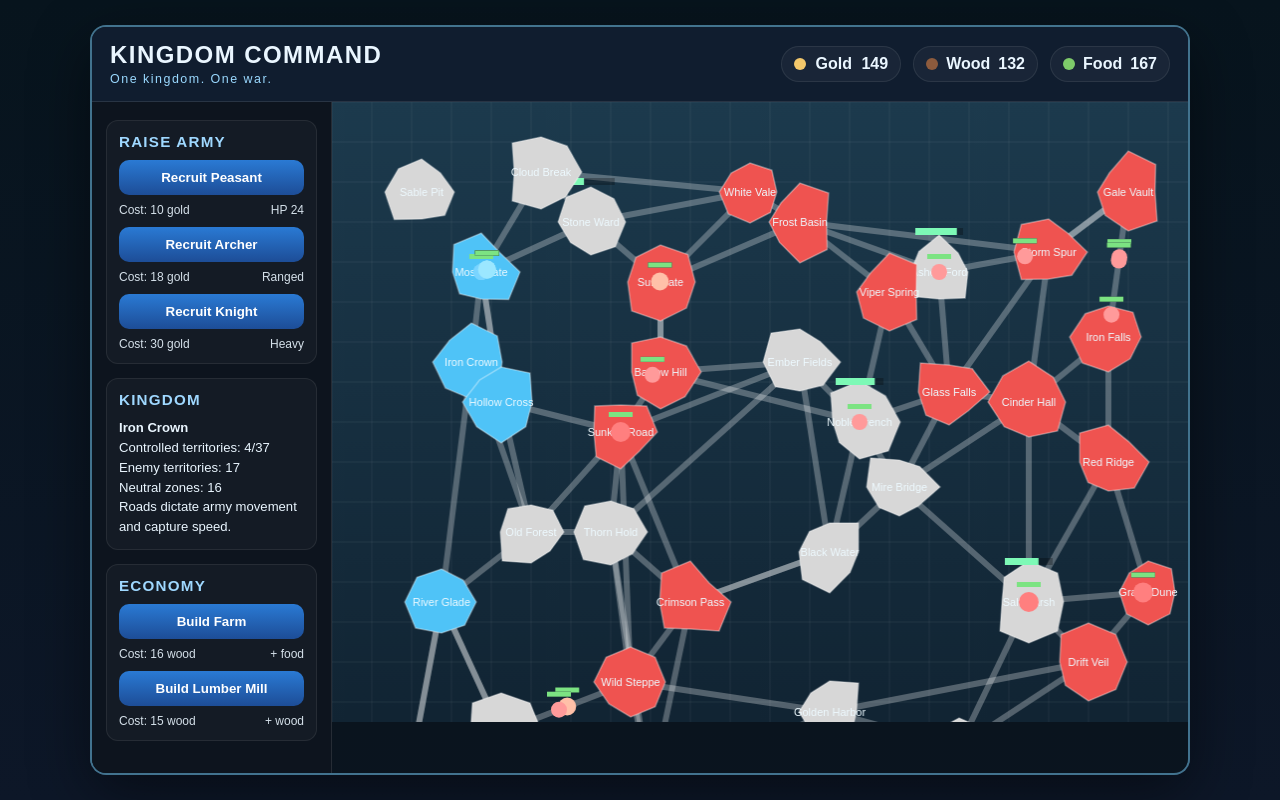
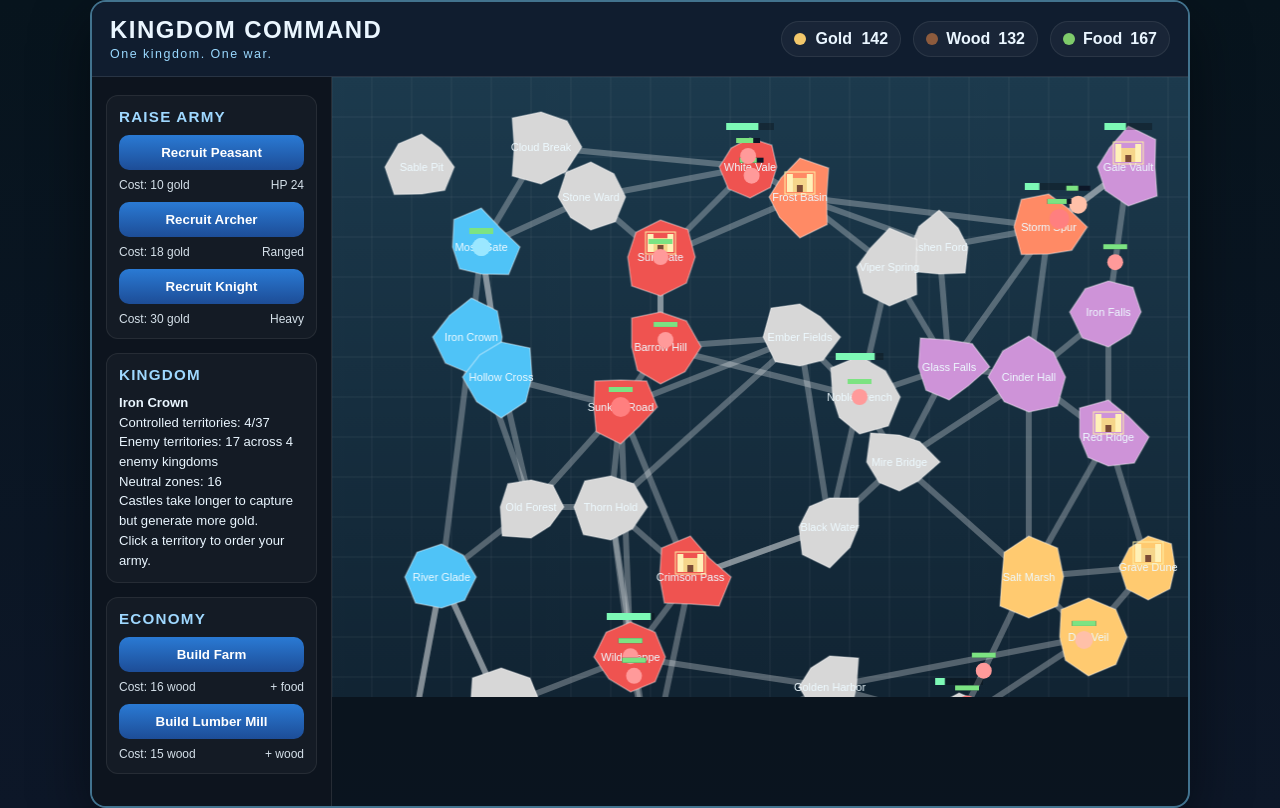
Before and after one commit to rishpakel/coolestGame, a plain HTML site: page index.html in a window 1280 px wide. Both pictures are taken after a click on the button "Build Farm". Drawn offline with Linux system fonts and the light colour scheme.

Commit message:
multiple fixes

```diff
--- a/index.html
+++ b/index.html
@@ -246,7 +246,20 @@
           const r = radius * drift;
           points.push({ x: x + Math.cos(angle) * r, y: y + Math.sin(angle) * r });
         }
-        return { id, name, owner, x, y, radius, points, color, capture: 0, spawnTimer: 2 + Math.random() * 2.5 };
+        return {
+          id,
+          name,
+          owner,
+          x,
+          y,
+          radius,
+          points,
+          color,
+          capture: 0,
+          goldIncome: 0.02,
+          castle: false,
+          spawnTimer: 2 + Math.random() * 2.5
+        };
       }
 
       function buildWorld() {
@@ -255,24 +268,24 @@
           ['river-glade', 'River Glade', 'player', 110, 500, '#4fc3f7'],
           ['moss-gate', 'Moss Gate', 'neutral', 150, 170, '#d7d7d7'],
           ['stone-ward', 'Stone Ward', 'neutral', 260, 120, '#d7d7d7'],
-          ['sun-gate', 'Sun Gate', 'enemy', 330, 180, '#ef5350'],
-          ['frost-basin', 'Frost Basin', 'enemy', 470, 120, '#ef5350'],
+          ['sun-gate', 'Sun Gate', 'enemy-north', 330, 180, '#ef5350'],
+          ['frost-basin', 'Frost Basin', 'enemy-east', 470, 120, '#ff8a65'],
           ['ashen-ford', 'Ashen Ford', 'neutral', 610, 170, '#d7d7d7'],
-          ['storm-spur', 'Storm Spur', 'enemy', 720, 150, '#ef5350'],
-          ['gale-vault', 'Gale Vault', 'enemy', 800, 90, '#ef5350'],
+          ['storm-spur', 'Storm Spur', 'enemy-east', 720, 150, '#ff8a65'],
+          ['gale-vault', 'Gale Vault', 'enemy-south', 800, 90, '#ce93d8'],
           ['iron-falls', 'Iron Falls', 'neutral', 780, 235, '#d7d7d7'],
-          ['red-ridge', 'Red Ridge', 'enemy', 780, 360, '#ef5350'],
-          ['grave-dune', 'Grave Dune', 'enemy', 820, 490, '#ef5350'],
-          ['cinder-hall', 'Cinder Hall', 'enemy', 700, 300, '#ef5350'],
+          ['red-ridge', 'Red Ridge', 'enemy-south', 780, 360, '#ce93d8'],
+          ['grave-dune', 'Grave Dune', 'enemy-west', 820, 490, '#ffca70'],
+          ['cinder-hall', 'Cinder Hall', 'enemy-south', 700, 300, '#ce93d8'],
           ['glass-falls', 'Glass Falls', 'neutral', 620, 290, '#d7d7d7'],
           ['salt-marsh', 'Salt Marsh', 'neutral', 700, 500, '#d7d7d7'],
-          ['drift-veil', 'Drift Veil', 'neutral', 760, 560, '#d7d7d7'],
+          ['drift-veil', 'Drift Veil', 'enemy-west', 760, 560, '#ffca70'],
           ['copper-reef', 'Copper Reef', 'neutral', 630, 645, '#d7d7d7'],
           ['golden-harbor', 'Golden Harbor', 'neutral', 500, 610, '#d7d7d7'],
           ['misty-pines', 'Misty Pines', 'neutral', 450, 700, '#d7d7d7'],
-          ['wren-moor', 'Wren Moor', 'enemy', 320, 690, '#ef5350'],
+          ['wren-moor', 'Wren Moor', 'enemy-west', 320, 690, '#ffca70'],
           ['wild-steppe', 'Wild Steppe', 'neutral', 300, 580, '#d7d7d7'],
-          ['crimson-pass', 'Crimson Pass', 'enemy', 360, 500, '#ef5350'],
+          ['crimson-pass', 'Crimson Pass', 'enemy-north', 360, 500, '#ef5350'],
           ['black-water', 'Black Water', 'neutral', 500, 450, '#d7d7d7'],
           ['mire-bridge', 'Mire Bridge', 'neutral', 570, 385, '#d7d7d7'],
           ['ember-fields', 'Ember Fields', 'neutral', 470, 260, '#d7d7d7'],
@@ -284,13 +297,18 @@
           ['deep-hedge', 'Deep Hedge', 'neutral', 80, 660, '#d7d7d7'],
           ['cloud-break', 'Cloud Break', 'neutral', 210, 70, '#d7d7d7'],
           ['sable-pit', 'Sable Pit', 'neutral', 90, 90, '#d7d7d7'],
-          ['white-vale', 'White Vale', 'enemy', 420, 90, '#ef5350'],
+          ['white-vale', 'White Vale', 'enemy-north', 420, 90, '#ef5350'],
           ['barrow-hill', 'Barrow Hill', 'neutral', 330, 270, '#d7d7d7'],
           ['noble-trench', 'Noble Trench', 'neutral', 530, 320, '#d7d7d7'],
           ['viper-spring', 'Viper Spring', 'neutral', 560, 190, '#d7d7d7']
         ];
 
         const territories = defs.map(([id, name, owner, x, y, color]) => makeTerritory(id, name, owner, x, y, color));
+        const castleIds = new Set(['sun-gate', 'frost-basin', 'gale-vault', 'red-ridge', 'grave-dune', 'crimson-pass']);
+        for (const territory of territories) {
+          territory.castle = castleIds.has(territory.id);
+          territory.goldIncome = territory.castle ? 0.18 : 0.02;
+        }
         const roads = [
           ['iron-crown', 'river-glade'], ['iron-crown', 'hollow-cross'], ['iron-crown', 'old-forest'], ['iron-crown', 'moss-gate'],
           ['river-glade', 'old-forest'], ['river-glade', 'deep-hedge'], ['river-glade', 'brass-grove'],
@@ -348,6 +366,7 @@
       };
 
       const allUnits = [];
+      let playerOrder = null;
       let lastFrame = 0;
       let gameOver = false;
       let victory = false;
@@ -385,6 +404,30 @@
         return world.territories.filter((territory) => territory.owner === owner).length;
       }
 
+      function isEnemyOwner(owner) {
+        return owner.startsWith('enemy-');
+      }
+
+      function getEnemyName(owner) {
+        const names = {
+          'enemy-north': 'Ashen League',
+          'enemy-east': 'Sunfire Court',
+          'enemy-south': 'Violet Dominion',
+          'enemy-west': 'Golden Horde'
+        };
+        return names[owner] || owner;
+      }
+
+      function getEnemyColor(owner) {
+        const colors = {
+          'enemy-north': '#ef5350',
+          'enemy-east': '#ff8a65',
+          'enemy-south': '#ce93d8',
+          'enemy-west': '#ffca70'
+        };
+        return colors[owner] || '#ef5350';
+      }
+
       function findPath(startId, endId) {
         if (startId === endId) return [startId];
         const graph = new Map();
@@ -414,7 +457,7 @@
         let bestDist = Infinity;
         for (const territory of world.territories) {
           if (unit.team === 'player' && territory.owner === 'player') continue;
-          if (unit.team === 'enemy' && territory.owner === 'enemy') continue;
+          if (unit.team === 'enemy' && territory.owner === unit.faction) continue;
           const dist = getDistance(unit, territory);
           if (dist < bestDist) {
             bestDist = dist;
@@ -430,15 +473,17 @@
         foodValue.textContent = Math.floor(playerKingdom.food);
 
         const controlled = getControlledTerritories('player');
-        const enemyControlled = world.territories.filter((territory) => territory.owner === 'enemy').length;
+        const enemyControlled = world.territories.filter((territory) => isEnemyOwner(territory.owner)).length;
         const neutral = world.territories.filter((territory) => territory.owner === 'neutral').length;
+        const enemyKingdoms = new Set(world.territories.filter((territory) => isEnemyOwner(territory.owner)).map((territory) => territory.owner));
 
         kingdomStatus.innerHTML = `
           <strong>${playerKingdom.name}</strong><br>
           Controlled territories: ${controlled}/${world.territories.length}<br>
-          Enemy territories: ${enemyControlled}<br>
+          Enemy territories: ${enemyControlled} across ${enemyKingdoms.size} enemy kingdoms<br>
           Neutral zones: ${neutral}<br>
-          Roads dictate army movement and capture speed.
+          Castles take longer to capture but generate more gold.<br>
+          ${playerOrder ? `Army ordered to: ${territoryLookup.get(playerOrder)?.name || 'destination'}` : 'Click a territory to order your army.'}
         `;
       }
 
@@ -454,6 +499,7 @@
           id: Math.random().toString(16).slice(2),
           type,
           team,
+          faction: team === 'enemy' ? territoryId : 'player',
           x,
           y,
           radius: template.radius,
@@ -472,6 +518,12 @@
 
         allUnits.push(unit);
         if (team === 'player') playerKingdom.units.push(unit);
+
+        if (team === 'player' && playerOrder) {
+          const origin = territoryLookup.get(territoryId) || territoryLookup.get(playerKingdom.homeId);
+          unit.target = playerOrder;
+          unit.path = origin ? findPath(origin.id, playerOrder) : [playerOrder];
+        }
         return unit;
       }
 
@@ -527,17 +579,25 @@
           const playerUnitsHere = unitsHere.filter((unit) => unit.team === 'player').length;
           const enemyUnitsHere = unitsHere.filter((unit) => unit.team === 'enemy').length;
 
-          if (playerUnitsHere > 0 && territory.owner !== 'player') territory.capture += playerUnitsHere * 0.9;
-          if (enemyUnitsHere > 0 && territory.owner !== 'enemy') territory.capture -= enemyUnitsHere * 0.9;
+          const captureRate = territory.castle ? 0.38 : 0.9;
+          const hostileEnemyUnitsHere = unitsHere.filter((unit) => unit.team === 'enemy' && unit.faction !== territory.owner);
+          if (playerUnitsHere > 0 && territory.owner !== 'player') territory.capture += playerUnitsHere * captureRate;
+          if (hostileEnemyUnitsHere.length > 0 && territory.owner !== 'neutral') territory.capture -= hostileEnemyUnitsHere.length * captureRate;
+          if (hostileEnemyUnitsHere.length > 0 && territory.owner === 'neutral') territory.capture -= hostileEnemyUnitsHere.length * captureRate;
 
           if (territory.capture >= 100) {
             territory.owner = 'player';
             territory.capture = 0;
             territory.color = '#4fc3f7';
           } else if (territory.capture <= -100) {
-            territory.owner = 'enemy';
+            const factionCounts = new Map();
+            for (const unit of hostileEnemyUnitsHere) {
+              factionCounts.set(unit.faction, (factionCounts.get(unit.faction) || 0) + 1);
+            }
+            const captor = [...factionCounts.entries()].sort((a, b) => b[1] - a[1])[0];
+            territory.owner = captor ? captor[0] : 'enemy-north';
             territory.capture = 0;
-            territory.color = '#ef5350';
+            territory.color = getEnemyColor(territory.owner);
           }
 
           territory.capture = clamp(territory.capture, -100, 100);
@@ -546,21 +606,25 @@
 
       function addResourceIncome() {
         const controlled = getControlledTerritories('player');
-        playerKingdom.gold += 0.10 + controlled * 0.02;
+        const territoryGold = world.territories
+          .filter((territory) => territory.owner === 'player')
+          .reduce((total, territory) => total + territory.goldIncome, 0);
+        playerKingdom.gold += 0.10 + territoryGold;
         playerKingdom.food += playerKingdom.foodIncome + controlled * 0.01;
         playerKingdom.wood += playerKingdom.woodIncome + controlled * 0.01;
       }
 
       function spawnEnemyUnits(dt) {
         for (const territory of world.territories) {
-          if (territory.owner !== 'enemy') continue;
+          if (!isEnemyOwner(territory.owner)) continue;
           territory.spawnTimer -= dt;
           if (territory.spawnTimer > 0) continue;
 
           const roll = Math.random();
           const type = roll < 0.58 ? 'peasant' : roll < 0.85 ? 'archer' : 'knight';
           const unit = createUnit(type, 'enemy', territory.x + (Math.random() - 0.5) * 18, territory.y + (Math.random() - 0.5) * 18, territory.id);
-          unit.path = [territory.id];
+          unit.faction = territory.owner;
+          unit.path = playerOrder ? findPath(territory.id, playerOrder) : [territory.id];
           territory.spawnTimer = 3.5 + Math.random() * 2.2;
         }
       }
@@ -569,7 +633,8 @@
         let best = null;
         let bestDist = Infinity;
         for (const candidate of allUnits) {
-          if (candidate.team === unit.team) continue;
+          const sameSide = candidate.team === unit.team && (unit.team !== 'enemy' || candidate.faction === unit.faction);
+          if (sameSide) continue;
           const dist = getDistance(unit, candidate);
           if (dist < bestDist) {
             bestDist = dist;
@@ -604,7 +669,8 @@
           for (let j = i + 1; j < allUnits.length; j++) {
             const a = allUnits[i];
             const b = allUnits[j];
-            if (a.team === b.team) continue;
+            const sameSide = a.team === b.team && (a.team !== 'enemy' || a.faction === b.faction);
+            if (sameSide) continue;
             const dx = b.x - a.x;
             const dy = b.y - a.y;
             const dist = Math.hypot(dx, dy) || 0.001;
@@ -630,7 +696,7 @@
           const nearestEnemy = getNearestEnemyUnit(unit);
           const currentTerritory = findTerritoryAt(unit.x, unit.y);
 
-          if (nearestEnemy && getDistance(unit, nearestEnemy) <= unit.range + 22) {
+          if (nearestEnemy && getDistance(unit, nearestEnemy) <= unit.range) {
             const dx = nearestEnemy.x - unit.x;
             const dy = nearestEnemy.y - unit.y;
             const dist = Math.hypot(dx, dy) || 1;
@@ -639,12 +705,12 @@
                 dealDamage(unit, nearestEnemy);
                 unit.cooldown = unit.attackSpeed;
               }
-            } else {
-              moveUnitToward(unit, nearestEnemy.x, nearestEnemy.y, dt);
             }
           } else {
             if (!unit.path || unit.path.length === 0) {
-              const targetTerritory = getNearestEnemyTerritory(unit);
+              const targetTerritory = unit.team === 'player' && unit.target
+                ? territoryLookup.get(unit.target)
+                : getNearestEnemyTerritory(unit);
               const origin = currentTerritory || territoryLookup.get(unit.currentTerritoryId) || territoryLookup.get(playerKingdom.homeId);
               if (origin && targetTerritory) {
                 unit.path = findPath(origin.id, targetTerritory.id);
@@ -670,7 +736,9 @@
           }
 
           if (currentTerritory) {
-            const isHostile = (unit.team === 'player' && currentTerritory.owner !== 'player') || (unit.team === 'enemy' && currentTerritory.owner !== 'enemy');
+            const isHostile = unit.team === 'player'
+              ? currentTerritory.owner !== 'player'
+              : currentTerritory.owner !== unit.faction;
             if (isHostile) {
               currentTerritory.capture += (unit.team === 'player' ? 1 : -1) * (unit.type === 'knight' ? 10 : unit.type === 'archer' ? 7.5 : 5.5) * dt;
             }
@@ -692,12 +760,20 @@
         const clicked = findTerritoryAt(x, y);
         if (!clicked) return;
 
-        for (const unit of allUnits) {
+        playerOrder = clicked.id;
+
+        const playerUnits = allUnits.filter((unit) => unit.team === 'player');
+        const commandUnits = event.shiftKey ? playerUnits.filter((unit) => Number(unit.id.slice(-2), 16) % 2 === 0) : playerUnits;
+        for (const unit of commandUnits) {
           if (unit.team !== 'player') continue;
-          const origin = territoryLookup.get(unit.currentTerritoryId) || territoryLookup.get(playerKingdom.homeId);
+          const origin = findTerritoryAt(unit.x, unit.y)
+            || territoryLookup.get(unit.currentTerritoryId)
+            || territoryLookup.get(playerKingdom.homeId);
           unit.path = origin ? findPath(origin.id, clicked.id) : [clicked.id];
           unit.target = clicked.id;
         }
+
+        updateHud();
       }
 
       canvas.addEventListener('click', handleCanvasClick);
@@ -716,6 +792,24 @@
         }
       }
 
+      function drawPlayerOrder() {
+        if (!playerOrder) return;
+        const destination = territoryLookup.get(playerOrder);
+        if (!destination) return;
+
+        ctx.strokeStyle = '#fff2a8';
+        ctx.lineWidth = 3;
+        ctx.setLineDash([8, 6]);
+        ctx.beginPath();
+        ctx.arc(destination.x, destination.y, destination.radius + 8, 0, Math.PI * 2);
+        ctx.stroke();
+        ctx.setLineDash([]);
+        ctx.fillStyle = '#fff2a8';
+        ctx.font = 'bold 12px Arial';
+        ctx.textAlign = 'center';
+        ctx.fillText('ARMY ORDER', destination.x, destination.y + destination.radius + 24);
+      }
+
       function drawTerritory(territory) {
         ctx.beginPath();
         ctx.moveTo(territory.points[0].x, territory.points[0].y);
@@ -731,6 +825,19 @@
         ctx.font = '11px Arial';
         ctx.textAlign = 'center';
         ctx.fillText(territory.name, territory.x, territory.y + 4);
+
+        if (territory.castle) {
+          ctx.fillStyle = '#f5d58a';
+          ctx.fillRect(territory.x - 9, territory.y - 19, 18, 14);
+          ctx.fillStyle = '#fff1b8';
+          ctx.fillRect(territory.x - 13, territory.y - 23, 6, 18);
+          ctx.fillRect(territory.x + 7, territory.y - 23, 6, 18);
+          ctx.fillStyle = '#7b4b36';
+          ctx.fillRect(territory.x - 3, territory.y - 12, 6, 7);
+          ctx.strokeStyle = '#fff0a6';
+          ctx.lineWidth = 1;
+          ctx.strokeRect(territory.x - 15, territory.y - 25, 30, 22);
+        }
 
         if (territory.capture !== 0) {
           ctx.fillStyle = 'rgba(0,0,0,0.28)';
@@ -790,13 +897,14 @@
       function render() {
         drawBackground();
         drawRoads();
+        drawPlayerOrder();
         for (const territory of world.territories) drawTerritory(territory);
         for (const unit of allUnits) drawUnit(unit);
         drawVictoryText();
       }
 
       function checkWinState() {
-        const enemyTerritories = world.territories.filter((territory) => territory.owner === 'enemy').length;
+        const enemyTerritories = world.territories.filter((territory) => isEnemyOwner(territory.owner)).length;
         if (enemyTerritories === 0) {
           victory = true;
           gameOver = true;
```
